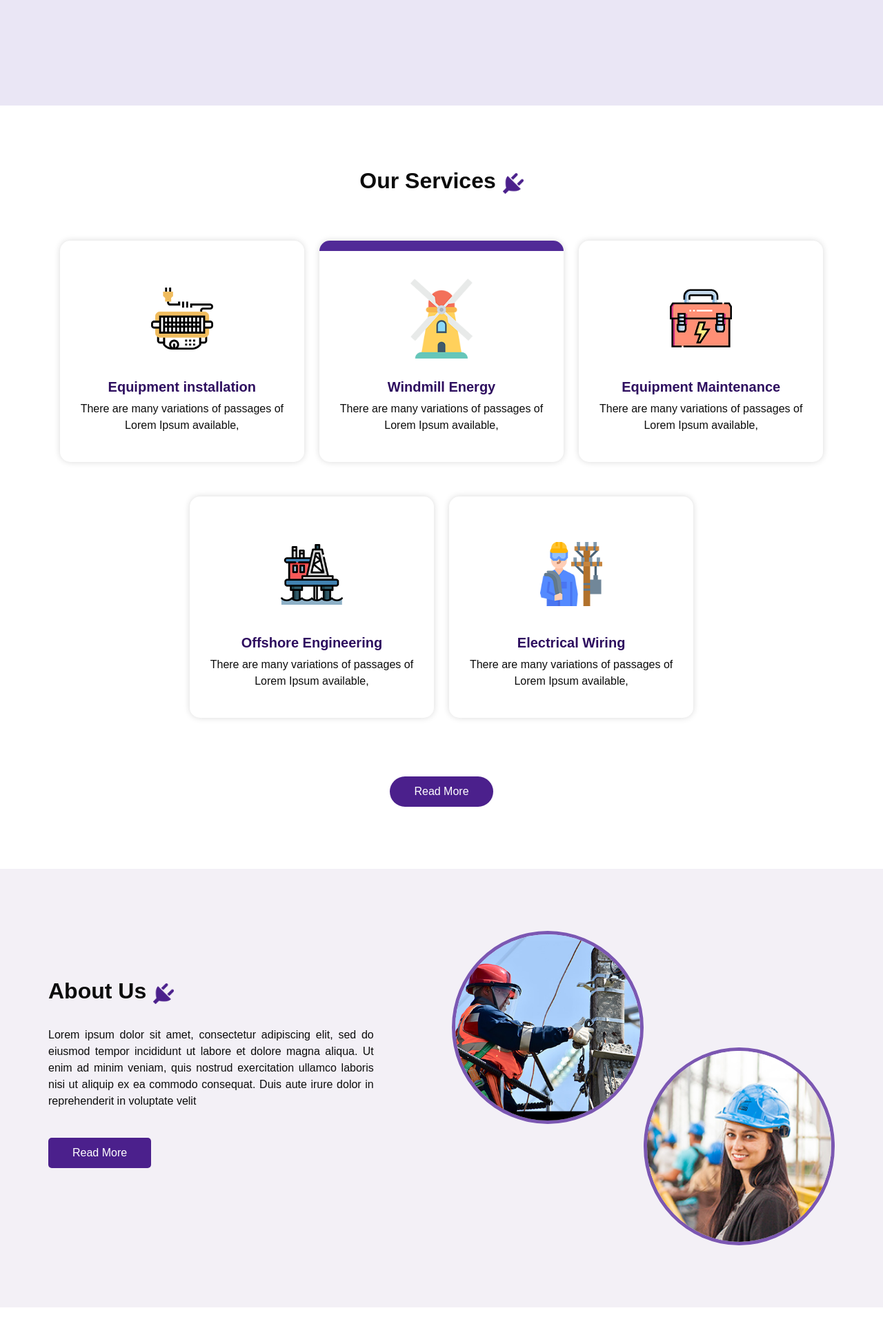
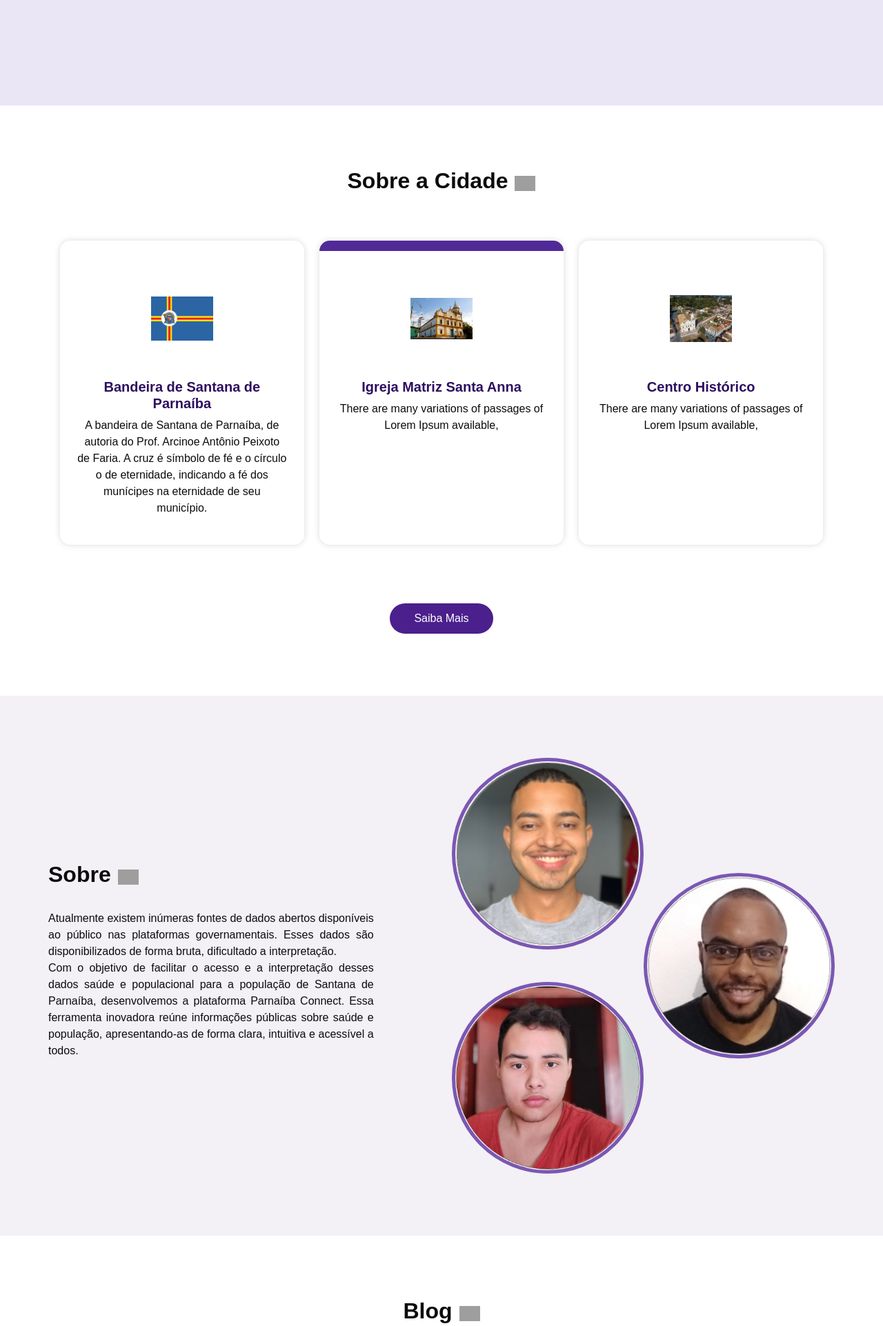
Before and after one commit to leandroAlves88/parnaiba_connect_portal, a Flask app: page / in a window 1280 px wide. Shown: the part 631-2554 px from the top of the page at 69% size. Run offline with Flask 3, Linux system fonts and the light colour scheme; some libraries are stand-ins or nearby versions; some web fonts are replaced; grey boxes are pictures that could not be loaded.

Commit message:
Ajuste nas legendas dos cards da história da cidade

```diff
--- a/templates/about.html
+++ b/templates/about.html
@@ -11,7 +11,7 @@
   <meta name="keywords" content="" />
   <meta name="description" content="" />
   <meta name="author" content="" />
-
+  <link rel="shortcut icon" href="{{ url_for('static', filename = 'images/logo.png')}}" type="image/x-icon">
   <title>Parnaíba Connect</title>
 
   <!-- slider stylesheet -->
--- a/templates/contact.html
+++ b/templates/contact.html
@@ -11,7 +11,7 @@
   <meta name="keywords" content="" />
   <meta name="description" content="" />
   <meta name="author" content="" />
-
+  <link rel="shortcut icon" href="{{ url_for('static', filename = 'images/logo.png')}}" type="image/x-icon">
   <title>Parnaíba Connect</title>
 
   <!-- slider stylesheet -->
@@ -99,13 +99,13 @@
               </select>
             </div>
             <div>
-              <input type="text" placeholder="Name" />
+              <input type="text" placeholder="Nome" />
             </div>
             <div>
               <input type="email" placeholder="Email" />
             </div>
             <div>
-              <input type="text" class="message-box" placeholder="Message" />
+              <input type="text" class="message-box" placeholder="Mensagem" />
             </div>
             <div class="d-flex ">
               <button>
--- a/templates/index.html
+++ b/templates/index.html
@@ -11,7 +11,7 @@
   <meta name="keywords" content="" />
   <meta name="description" content="" />
   <meta name="author" content="" />
-
+  <link rel="shortcut icon" href="{{ url_for('static', filename = 'images/logo.png')}}" type="image/x-icon">
   <title>Parnaíba Connect</title>
 
   <!-- slider stylesheet -->
@@ -137,7 +137,7 @@
     <div class="container">
       <div class="heading_container">
         <h2>
-          Our Services
+          Sobre a Cidade
         </h2>
         <img src="{{ url_for('static', filename = 'images/plug.png')}}" alt="">
       </div>
@@ -145,24 +145,32 @@
       <div class="service_container">
         <div class="box">
           <div class="img-box">
-            <img src="{{ url_for('static', filename = 'images/s1.png')}}" class="img1" alt="">
+            <a href="https://pt.wikipedia.org/wiki/Santana_de_Parna%C3%ADba#/media/Ficheiro:Bandeira_de_Santana_de_Parna%C3%ADba.png"
+              target="_blank" rel="noopener noreferrer">
+              <img src="{{ url_for('static', filename = 'images/Bandeira_de_Santana_de_Parnaíba.png')}}" class="img1"
+                alt="">
+            </a>
           </div>
           <div class="detail-box">
             <h5>
-              Equipment installation
+              Bandeira de Santana de Parnaíba
             </h5>
             <p>
-              There are many variations of passages of Lorem Ipsum available,
+              A bandeira de Santana de Parnaíba, de autoria do Prof. Arcinoe Antônio Peixoto de Faria. A cruz é símbolo
+              de fé e o círculo o de eternidade, indicando a fé dos munícipes na eternidade de seu município.
             </p>
           </div>
         </div>
         <div class="box active">
           <div class="img-box">
-            <img src="{{ url_for('static', filename = 'images/s2.png')}}" class="img1" alt="">
+            <a href="https://pt.wikipedia.org/wiki/Igreja_Matriz_de_Santana_de_Parna%C3%ADba#/media/Ficheiro:Igreja_matriz_Santa_Anna.jpg"
+              target="_blank" rel="noopener noreferrer">
+              <img src="{{ url_for('static', filename = 'images/Igreja_matriz_Santa_Anna.jpg')}}" class="img1" alt="">
+            </a>
           </div>
           <div class="detail-box">
             <h5>
-              Windmill Energy
+              Igreja Matriz Santa Anna
             </h5>
             <p>
               There are many variations of passages of Lorem Ipsum available,
@@ -171,37 +179,15 @@
         </div>
         <div class="box">
           <div class="img-box">
-            <img src="{{ url_for('static', filename = 'images/s3.png')}}" class="img1" alt="">
+            <a href="https://pt.wikipedia.org/wiki/Centro_Hist%C3%B3rico_de_Santana_de_Parna%C3%ADba#/media/Ficheiro:Webysther_20190718093628_-_Santana_de_Parna%C3%ADba.jpg"
+              target="_blank" rel="noopener noreferrer">
+              <img src="{{ url_for('static', filename = 'images/Centro_Historico_Santana_de_Parnaíba.jpg')}}"
+                class="img1" alt="">
+            </a>
           </div>
           <div class="detail-box">
             <h5>
-              Equipment Maintenance
-            </h5>
-            <p>
-              There are many variations of passages of Lorem Ipsum available,
-            </p>
-          </div>
-        </div>
-        <div class="box ">
-          <div class="img-box">
-            <img src="{{ url_for('static', filename = 'images/s4.png')}}" class="img1" alt="">
-          </div>
-          <div class="detail-box">
-            <h5>
-              Offshore Engineering
-            </h5>
-            <p>
-              There are many variations of passages of Lorem Ipsum available,
-            </p>
-          </div>
-        </div>
-        <div class="box">
-          <div class="img-box">
-            <img src="{{ url_for('static', filename = 'images/s5.png')}}" class="img1" alt="">
-          </div>
-          <div class="detail-box">
-            <h5>
-              Electrical Wiring
+              Centro Histórico
             </h5>
             <p>
               There are many variations of passages of Lorem Ipsum available,
@@ -210,8 +196,8 @@
         </div>
       </div>
       <div class="btn-box">
-        <a href="">
-          Read More
+        <a href="/historia">
+          Saiba Mais
         </a>
       </div>
     </div>
@@ -226,29 +212,35 @@
           <div class="detail-box">
             <div class="heading_container">
               <h2>
-                About Us
+                Sobre
               </h2>
               <img src="{{ url_for('static', filename = 'images/plug.png')}}" alt="">
             </div>
             <p>
-              Lorem ipsum dolor sit amet, consectetur adipiscing elit, sed do
-              eiusmod tempor incididunt ut labore et dolore magna aliqua. Ut
-              enim ad minim veniam, quis nostrud exercitation ullamco laboris
-              nisi ut aliquip ex ea commodo consequat. Duis aute irure dolor
-              in reprehenderit in voluptate velit
+              Atualmente existem inúmeras fontes de dados abertos disponíveis ao público nas plataformas governamentais.
+              Esses dados são disponibilizados de forma bruta, dificultado a interpretação.
+              </br>
+              Com o objetivo de facilitar o acesso e a interpretação desses dados saúde e populacional para a população
+              de Santana de Parnaíba, desenvolvemos a plataforma Parnaíba Connect. Essa ferramenta inovadora reúne
+              informações públicas sobre saúde e população, apresentando-as de forma clara, intuitiva e acessível a
+              todos.
+
             </p>
-            <a href="">
-              Read More
-            </a>
+            <!--<a href="">
+              Saiba Mais
+            </a>-->
           </div>
         </div>
         <div class="col-md-6">
           <div class="img_container">
             <div class="img-box b1">
-              <img src="{{ url_for('static', filename = 'images/about-img1.jpg')}}" alt="" />
+              <img src="{{ url_for('static', filename = 'images/integrante1-img.png')}}" alt="" />
             </div>
             <div class="img-box b2">
-              <img src="{{ url_for('static', filename = 'images/about-img2.jpg')}}" alt="" />
+              <img src="{{ url_for('static', filename = 'images/integrante2-img.png')}}" alt="" />
+            </div>
+            <div class="img-box b3">
+              <img src="{{ url_for('static', filename = 'images/integrante3-img.png')}}" alt="" />
             </div>
           </div>
 
--- a/templates/painel_dados.html
+++ b/templates/painel_dados.html
@@ -11,7 +11,7 @@
   <meta name="keywords" content="" />
   <meta name="description" content="" />
   <meta name="author" content="" />
-
+  <link rel="shortcut icon" href="{{ url_for('static', filename = 'images/logo.png')}}" type="image/x-icon">
   <title>Parnaíba Connect</title>
 
   <!-- slider stylesheet -->
```
Also changed, not shown: templates/historia.html (+18 -7 lines), static/images/icone_brasao.ico (added), static/images/plug_old.png (renamed from static/images/plug.png).
